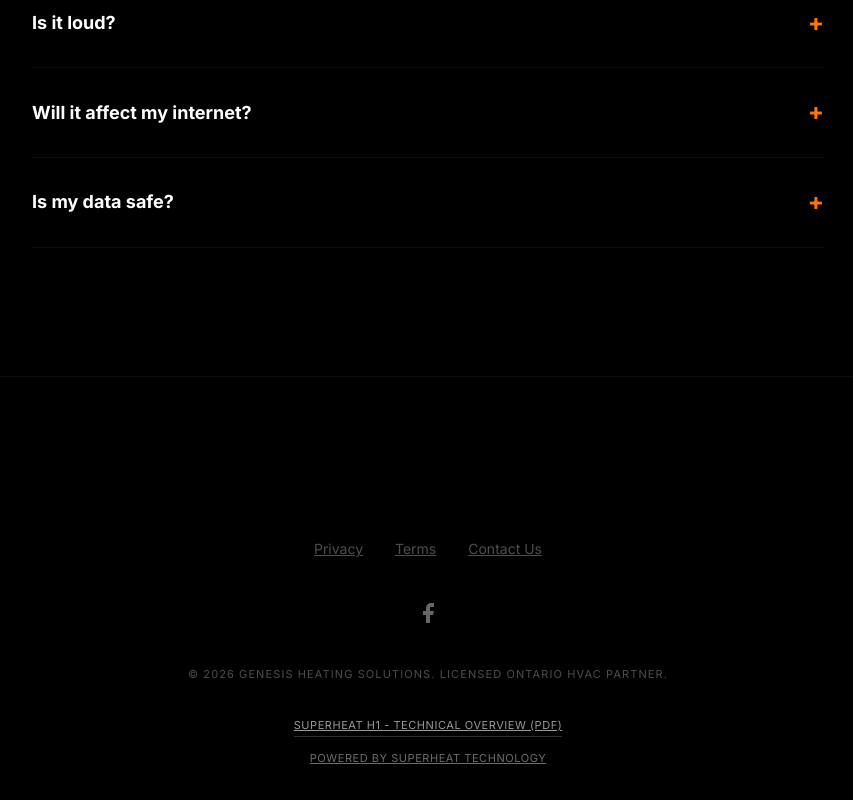
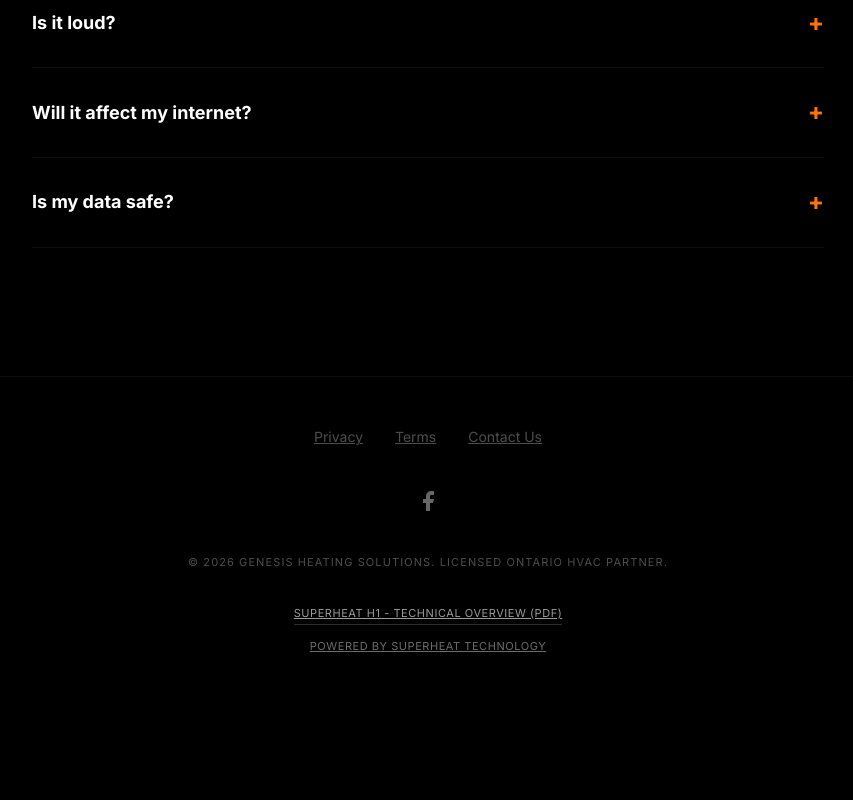
Before and after one commit to London-mining-company/genesis-heating, a Preact app: page / in a window 1280 px wide. Shown: the part 4359-5159 px from the top of the page, without its empty margins (212-1065 px from the left). After the commit the page ends 5047 px from the top, so only its background shows below. Built offline with nearby package versions, Linux system fonts and the light colour scheme.

Commit message:
Optimize footer spacing to improve scroll efficiency

```diff
--- a/src/index.css
+++ b/src/index.css
@@ -858,11 +858,15 @@ h2 {
   perspective: 1000px;
 }
 
+.footer.section {
+  padding: 2rem 0;
+}
+
 .footer-links {
   display: flex;
   justify-content: center;
   gap: 2rem;
-  margin: 2rem 0;
+  margin: 1rem 0 2rem;
   flex-wrap: wrap;
 }
 
```
